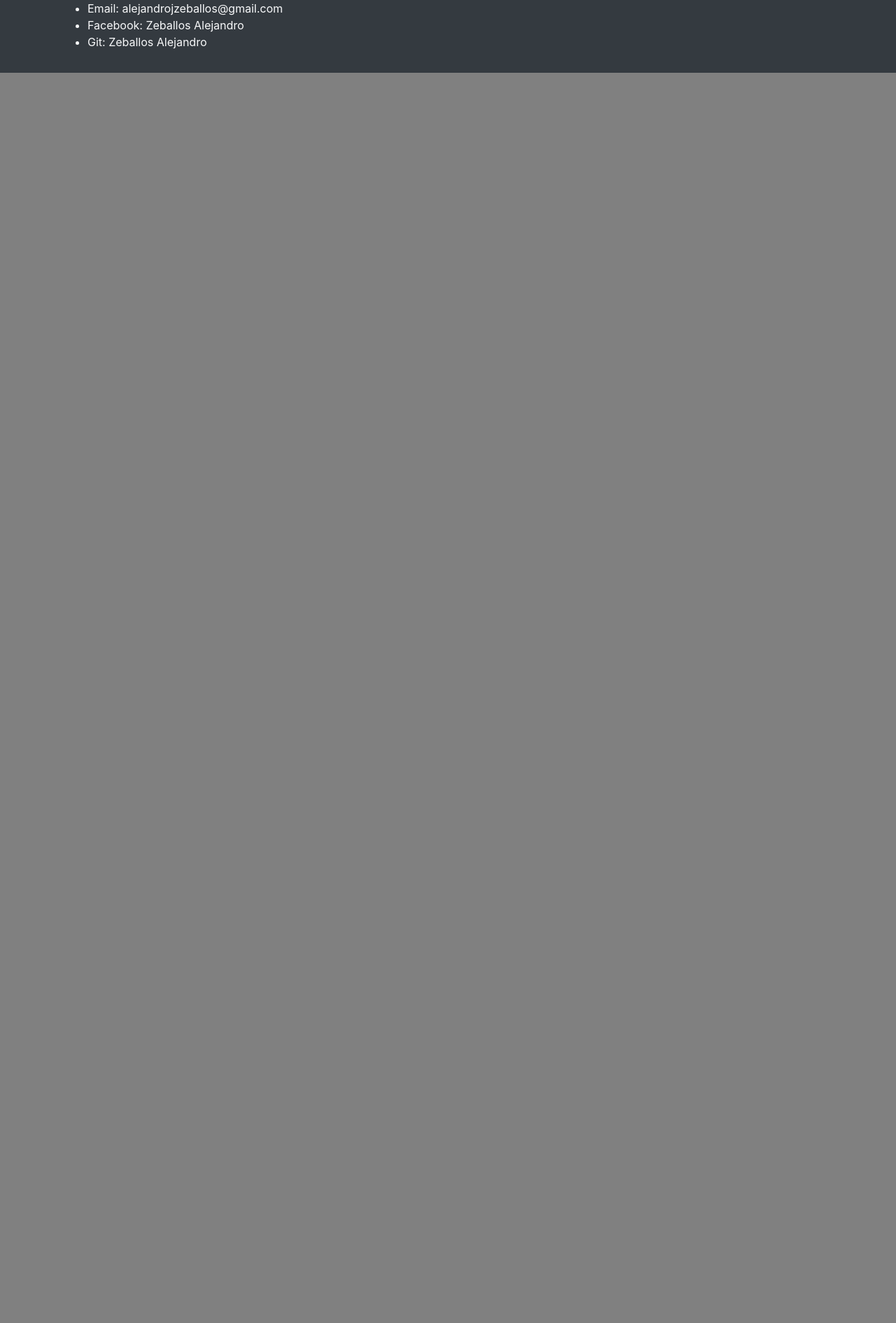
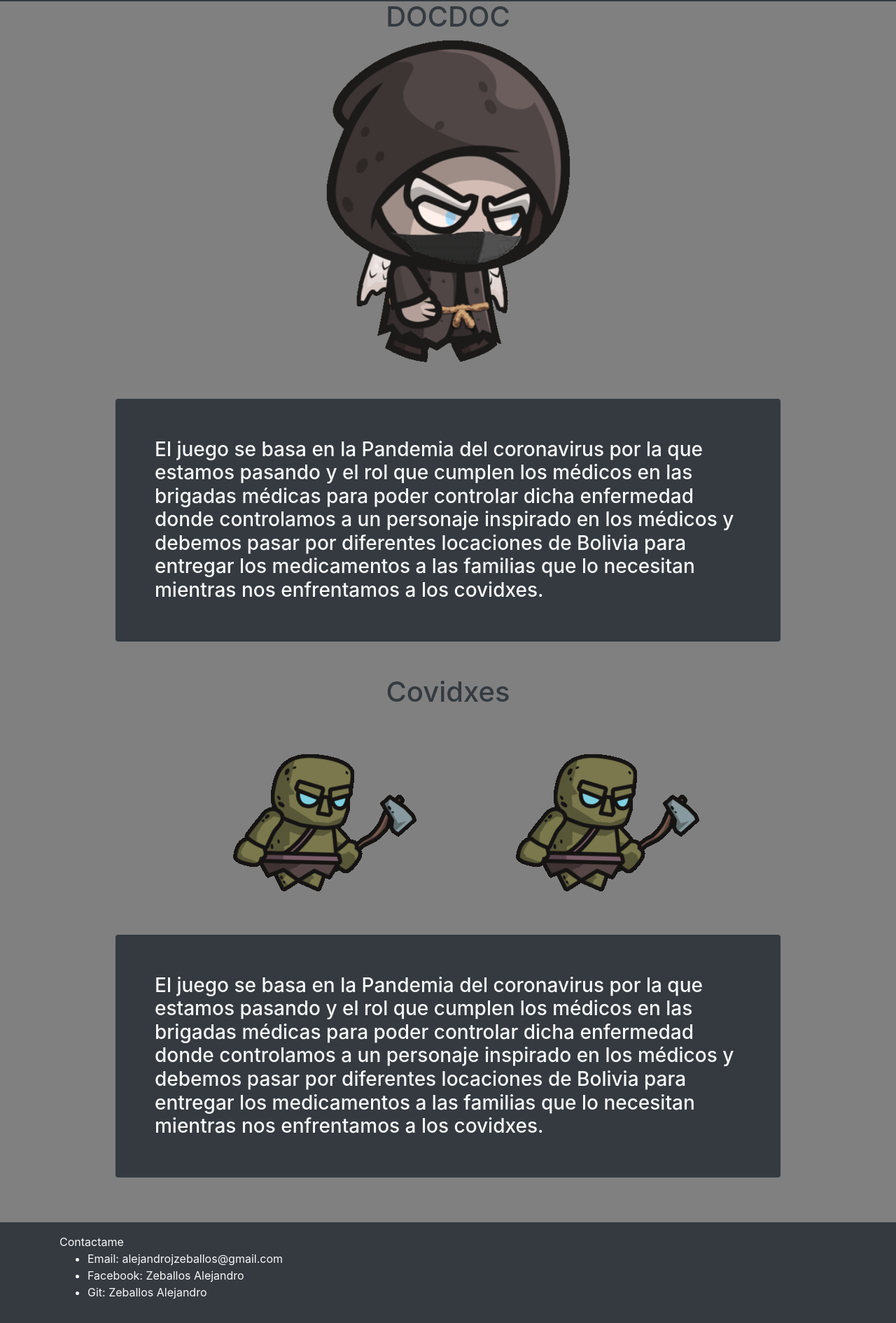
Before and after one commit to alejandrozeb/EvitandoCovidxesWebPage, a CodeIgniter app: page /database/index.php/home/galeriaPersonajes in a window 1280 px wide. Shown: the part 56-1947 px from the top of the page at 70% size. Before the commit the page ends 160 px from the top, so only its background shows below. Run offline with CodeIgniter, Linux system fonts and the light colour scheme; some libraries are stand-ins or nearby versions.

Commit message:
añadiendo la vista galeria personajes con gifs

```diff
--- a/application/controllers/Home.php
+++ b/application/controllers/Home.php
@@ -10,4 +10,8 @@ class Home extends CI_Controller {
 	{
 		$this->load->view('galeriaPersonajes');
 	}
+	public function comoJugar()
+	{
+		$this->load->view('');
+	}
 }
--- a/application/views/galeriaPersonajes.php
+++ b/application/views/galeriaPersonajes.php
@@ -48,7 +48,53 @@ defined('BASEPATH') OR exit('No direct script access allowed');
     </nav>
   <!-- nav Final -->
     <!-- inicio main -->
-        <main></main>
+        <main>
+        <div class="container">
+            <div class="row">
+                <div class="col-12">
+                    <h1 class="text-dark">  TRAILER</h1>
+                </div>
+            </div>
+        </div>
+        <div class="container">
+            <div class="row">
+                <div class="col-12 text-center">
+                    <h1 class="text-dark">  DOCDOC</h1>
+                </div>
+            </div>
+            <div class="row d-flex justify-content-center">
+                <div class="col-4">
+                    <img src="<?php echo base_url();?>imagenes/medico.gif" class="img-fluid" alt="Responsive image">
+                </div>
+                <div class="col-8 col-sm-10 p-5 m-5 bg-dark rounded align-self-center">
+                        <h3 class="text-light m-2" >
+                        El juego se basa en la Pandemia del coronavirus por la que estamos pasando y el rol que cumplen los médicos en las brigadas médicas para poder controlar dicha enfermedad donde controlamos a un personaje inspirado en los médicos y debemos pasar por diferentes locaciones de Bolivia para entregar los medicamentos a las familias que lo necesitan mientras nos enfrentamos a los covidxes.
+                        </h3>
+                </div>
+            </div>
+        </div>
+
+        <div class="container">
+            <div class="row">
+                <div class="col-12 text-center">
+                    <h1 class="text-dark">  Covidxes </h1>
+                </div>
+            </div>
+            <div class="row d-flex justify-content-center">
+                <div class="col-9 col-sm-9">
+                    <img src="<?php echo base_url();?>imagenes/covidxe.gif" class="img-fluid" alt="Responsive image">
+                    <img src="<?php echo base_url();?>imagenes/covidxe.gif" class="img-fluid" alt="Responsive image">
+                </div>
+                <div class="col-8 col-sm-10 p-5 m-5 bg-dark rounded align-self-center">
+                        <h3 class="text-light m-2" >
+                        El juego se basa en la Pandemia del coronavirus por la que estamos pasando y el rol que cumplen los médicos en las brigadas médicas para poder controlar dicha enfermedad donde controlamos a un personaje inspirado en los médicos y debemos pasar por diferentes locaciones de Bolivia para entregar los medicamentos a las familias que lo necesitan mientras nos enfrentamos a los covidxes.
+                        </h3>
+                </div>
+            </div>
+        </div>
+        </main>
+
+
     <!-- fin main -->
   <script src="https://code.jquery.com/jquery-3.5.1.slim.min.js" integrity="sha384-DfXdz2htPH0lsSSs5nCTpuj/zy4C+OGpamoFVy38MVBnE+IbbVYUew+OrCXaRkfj" crossorigin="anonymous"></script>
         <script src="https://cdn.jsdelivr.net/npm/popper.js@1.16.1/dist/umd/popper.min.js" integrity="sha384-9/reFTGAW83EW2RDu2S0VKaIzap3H66lZH81PoYlFhbGU+6BZp6G7niu735Sk7lN" crossorigin="anonymous"></script>
```
Also changed, not shown: imagenes/covidxe.gif (added), imagenes/covidxe2.gif (added), imagenes/covidxe3.png (added), imagenes/medico.gif (added).
